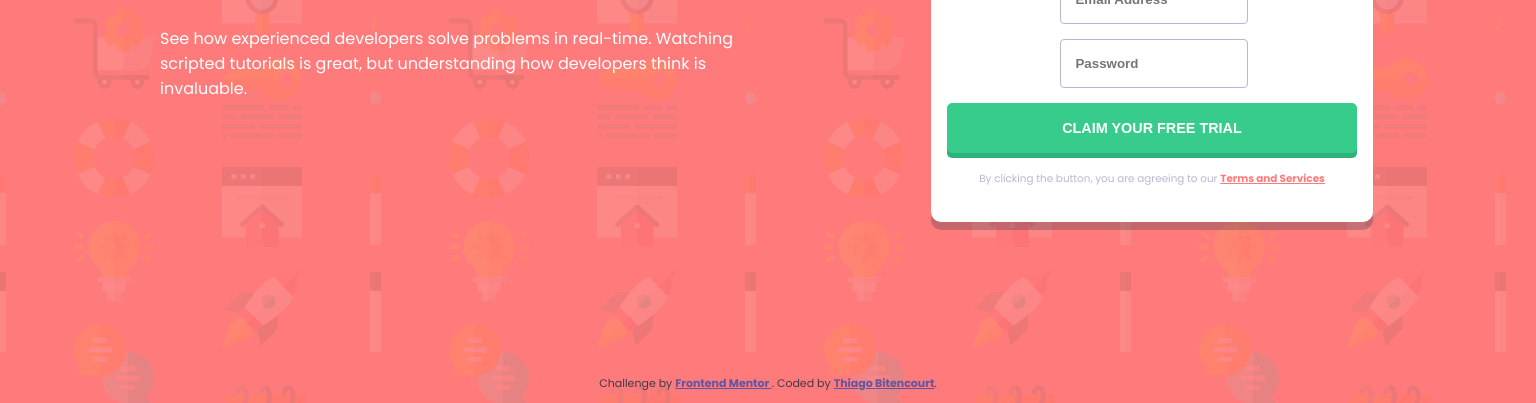
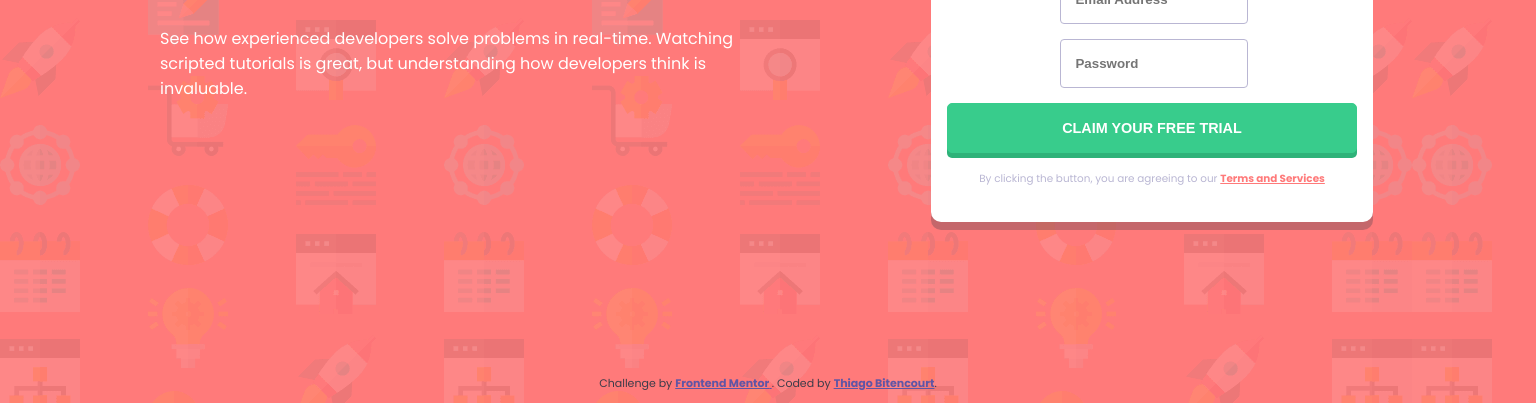
Before and after one commit to thiagobitencourt/frontend-mentor-sign-up-form, a plain HTML site: page index.html in a window 1536 px wide. Shown: the part 397-800 px from the top of the page. Drawn offline with Linux system fonts and the light colour scheme.

Commit message:
Update background image on desktop layout

```diff
--- a/style.css
+++ b/style.css
@@ -167,6 +167,7 @@ a {
 /* DEKSTOP STYLES */
 @media screen and (min-width: 1333px) {
   body {
+    background-image: url("./images/bg-intro-desktop.png");
     display: grid;
     grid-template-columns: repeat(2, 1fr);
     grid-template-rows: 1fr;
```
